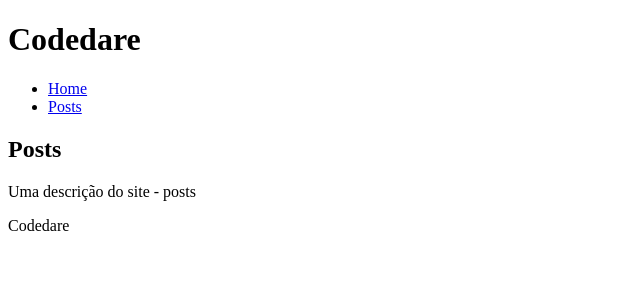
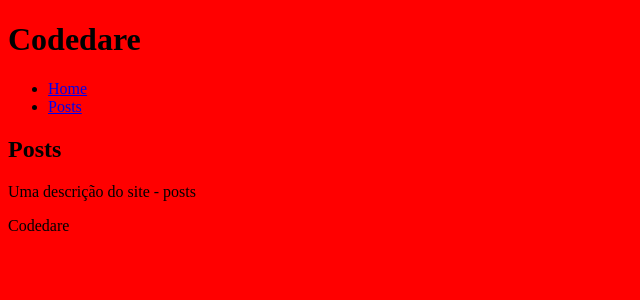
Before and after one commit to Eduds007/codedare, a Django app: page / in a window 1280 px wide. Shown: the top 300 px of the page, without its empty margins (0-640 px from the left). Run offline with Django 4.2, Linux system fonts and the light colour scheme.

Commit message:
config: static file

```diff
--- /dev/null
+++ b/codedare/codedare_app/static/css/style.css
@@ -0,0 +1,3 @@
+ * {
+    background-color: red;
+ }
--- a/codedare/codedare_app/templates/codedare_app/base.html
+++ b/codedare/codedare_app/templates/codedare_app/base.html
@@ -1,7 +1,9 @@
+{% load static %}
 <!DOCTYPE html>
 <html>
 <head>
     <title>{% block title %}Codedare{% endblock %}</title>
+    <link rel="stylesheet" type="text/css" href="{% static 'css/style.css' %}">
 
 </head>
 <body>
```
